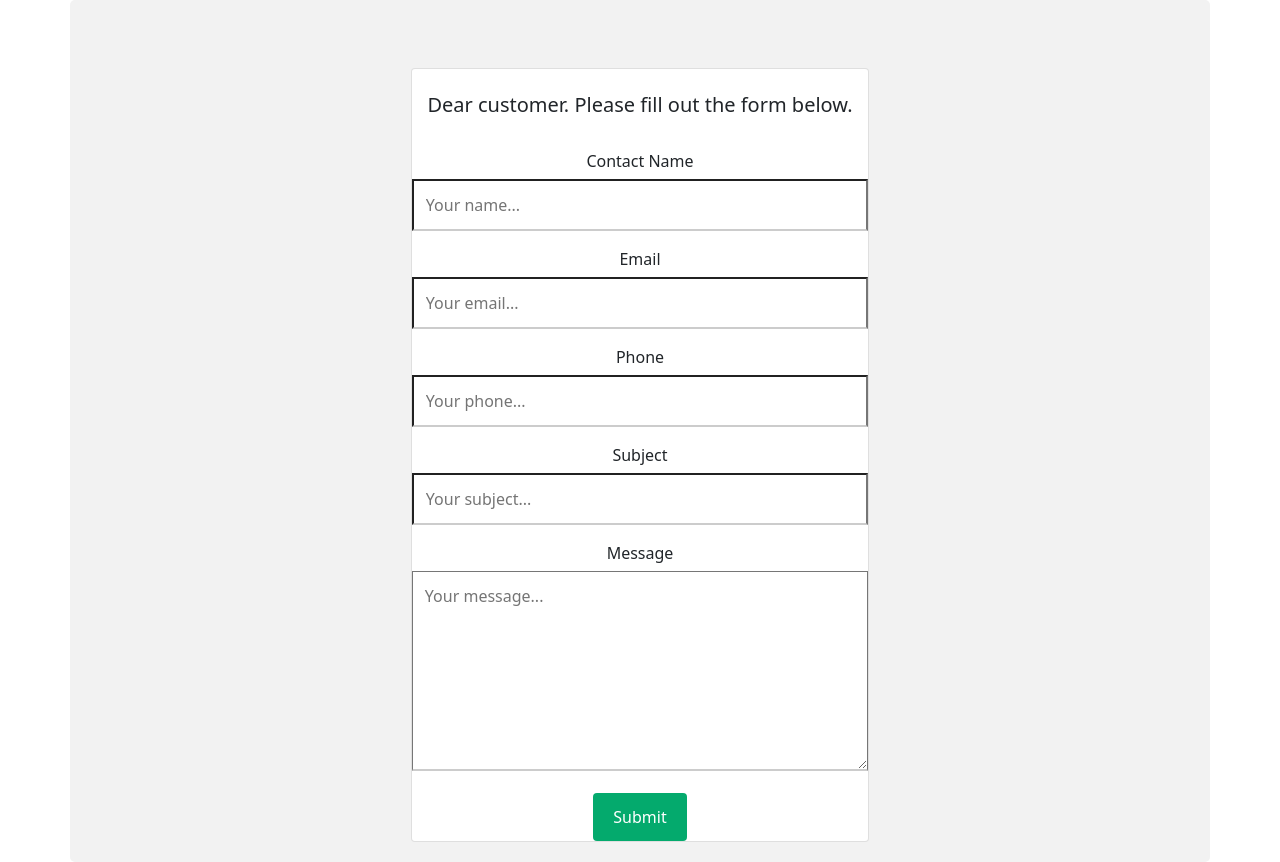
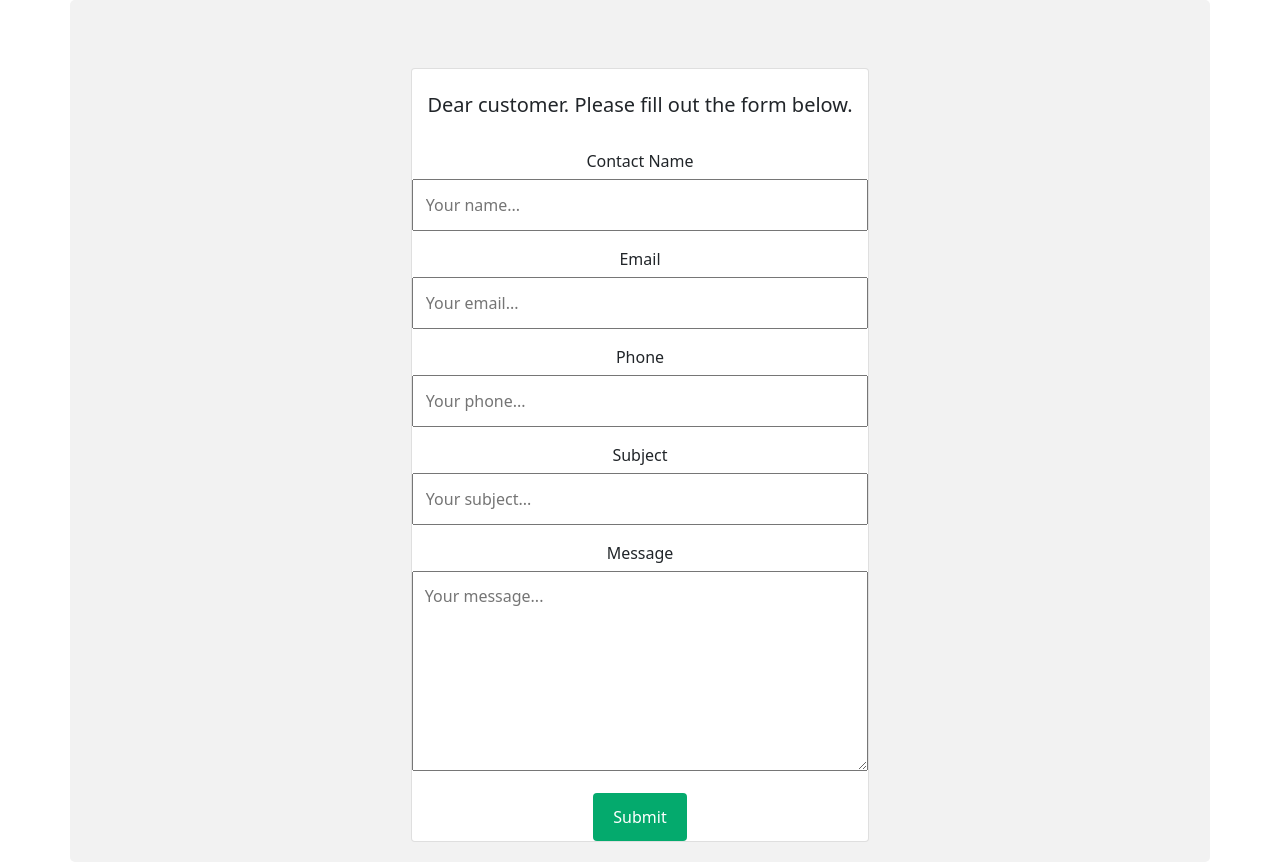
Before and after one commit to imnadya/propmgt, a plain HTML site: page index.html in a window 1280 px wide. Drawn offline with nearby package versions, Linux system fonts and the light colour scheme.

Commit message:
Update index.html

```diff
--- a/index.html
+++ b/index.html
@@ -23,7 +23,7 @@
   padding: 12px; /* Some padding */
   <!-- border: 1px solid #ccc; /* Gray border */ -->
     border: none;
-  border-bottom: 2px solid #ccc;
+  <!-- border-bottom: 2px solid #ccc;-->
   <!-- border-radius: 4px; /* Rounded borders */-->
   box-sizing: border-box; /* Make sure that padding and width stays in place */
   margin-top: 6px; /* Add a top margin */
```
